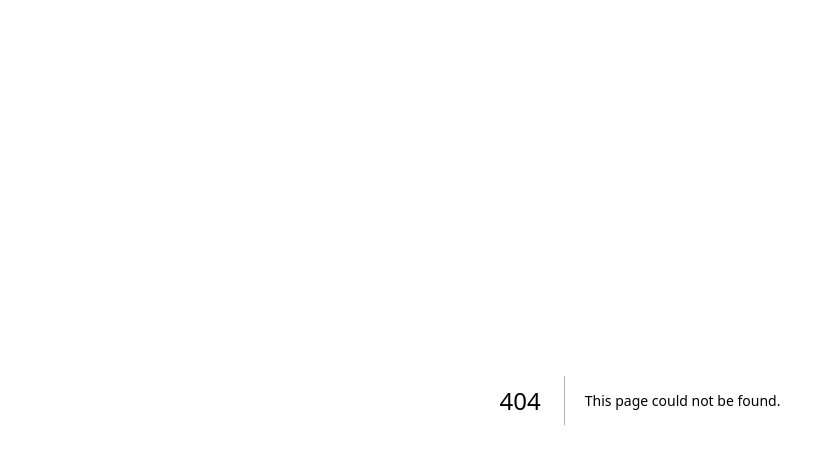
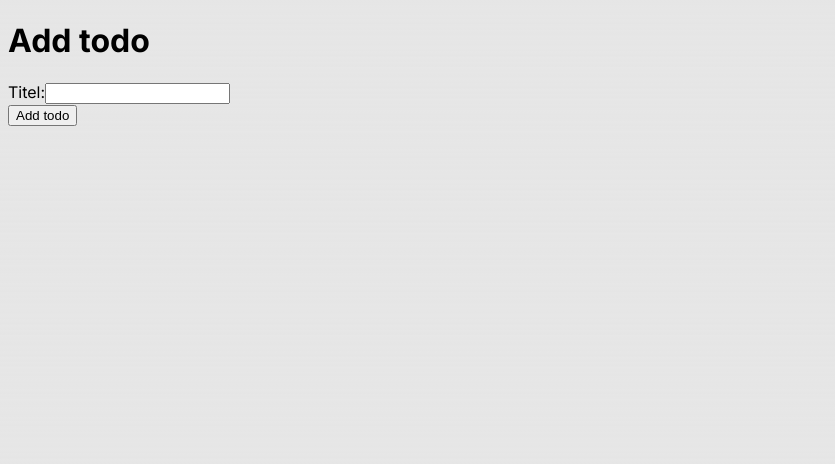
Before and after one commit to jonatanhallenberg/nextdemo-231213, a Next.js app: page /todo/add in a window 1280 px wide. Before the commit this address had no page. Shown: the top 464 px of the page, without its empty margins (0-835 px from the left). Built offline with nearby package versions, Linux system fonts and the light colour scheme.

Commit message:
add todo feature

```diff
--- /dev/null
+++ b/app/api/todo/getTodos.ts
@@ -0,0 +1,15 @@
+type Todo = {
+    createdAt: Date,
+    title: string,
+    description: string,
+    id: string
+}
+
+export const getTodos = async (): Promise<Todo[]> => {
+
+    const res = await fetch('https://65829d9b02f747c83679b58c.mockapi.io/todos');
+    const todos = await res.json();
+
+    return todos as Todo[];
+
+}
--- /dev/null
+++ b/app/lib/actions.ts
@@ -0,0 +1,31 @@
+"use server"
+
+import { z } from "zod";
+
+type Todo = {
+    title: string
+}
+
+const TodoSchema = z.object({
+    id: z.string(),
+    title: z.string().min(1)
+})
+
+export const createTodo = async (formData: FormData) => {
+
+    const CreateTodoSchema = TodoSchema.omit({
+        id: true
+    })
+
+    const newTodo = {
+        title: formData.get("title")
+    }
+
+    const validForm = CreateTodoSchema.parse(newTodo);
+
+
+
+    console.log(validForm);
+
+
+}
--- /dev/null
+++ b/app/todo/add/page.tsx
@@ -0,0 +1,24 @@
+"use client"
+
+import { createTodo } from "@/app/lib/actions";
+
+// 1. Lägg till ett fält för description
+// 2. Uppdatera både <form> och Server action (actions.ts)
+// 3. Kontrollera att värdet kommer ut i consolen när ni postar formuläret
+// 4. Båda fälten ska vara validerade
+
+const AddTodoPage = () => {
+
+    return <>
+        <h1>Add todo</h1>
+        <form action={createTodo}>
+            <div>
+                <label htmlFor="title">Titel:</label>
+                <input type="text" name="title" />
+            </div>
+            <button type="submit">Add todo</button>
+        </form>
+    </>
+}
+
+export default AddTodoPage;
--- /dev/null
+++ b/app/todo/page.tsx
@@ -0,0 +1,18 @@
+import Link from "next/link";
+import { getTodos } from "../api/todo/getTodos"
+
+const TodoPage = async () => {
+
+    const todos = await getTodos();
+
+    return <>
+    <Link href="/todo/add">Add todo</Link>
+    <ul>
+        {todos.map(todo => <li key={todo.id}>{todo.title}</li>)}
+    </ul>
+
+    </>
+
+}
+
+export default TodoPage;
```
Also changed, not shown: package.json (+5 -4 lines), 1 other file (tests, documents, lock files or other folders).
